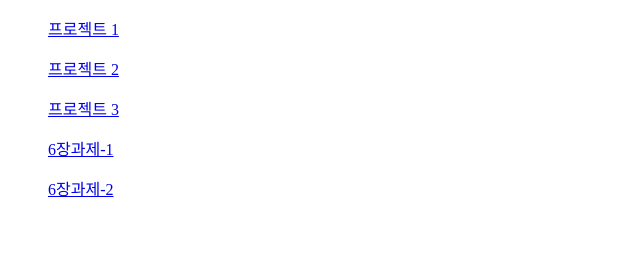
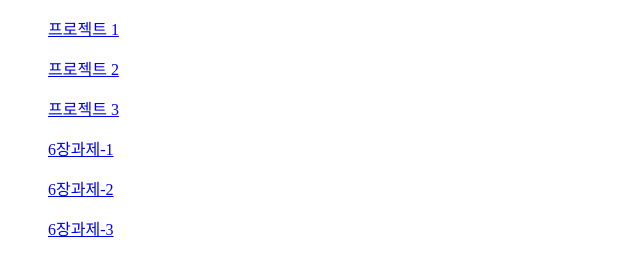
Before and after one commit to hhcczz/878, a plain HTML site: page index.html in a window 1280 px wide. Shown: the whole page, without its empty margins (0-640 px from the left). Drawn offline with Linux system fonts and the light colour scheme.

Commit message:
Update index.html

```diff
--- a/index.html
+++ b/index.html
@@ -12,5 +12,6 @@
     <ul><a href="Problem3.html">프로젝트 3</a></ul>
     <ul><a href="6장과제-1.html">6장과제-1</a></ul>
     <ul><a href="6장과제-2.html">6장과제-2</a></ul>
+    <ul><a href="6장과제-3.html">6장과제-3</a></ul>
 </body>
 </html>
```
